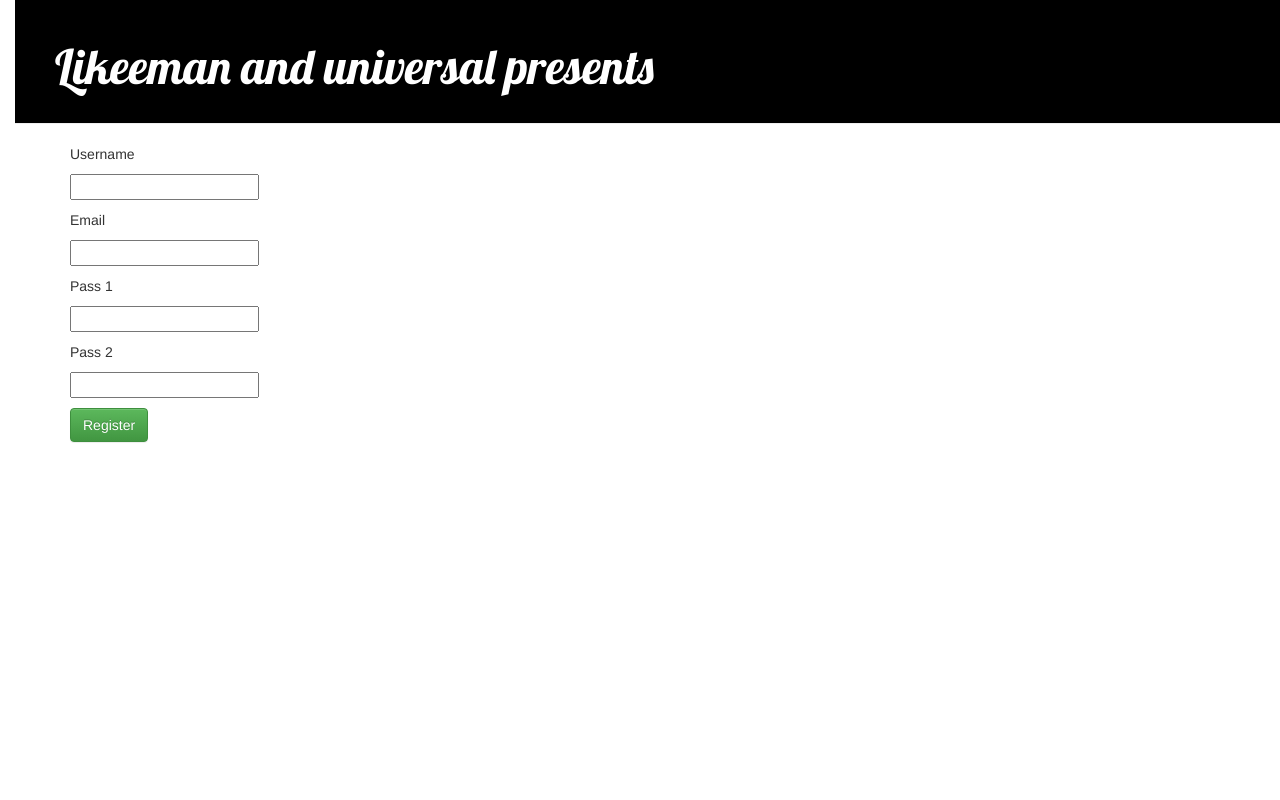
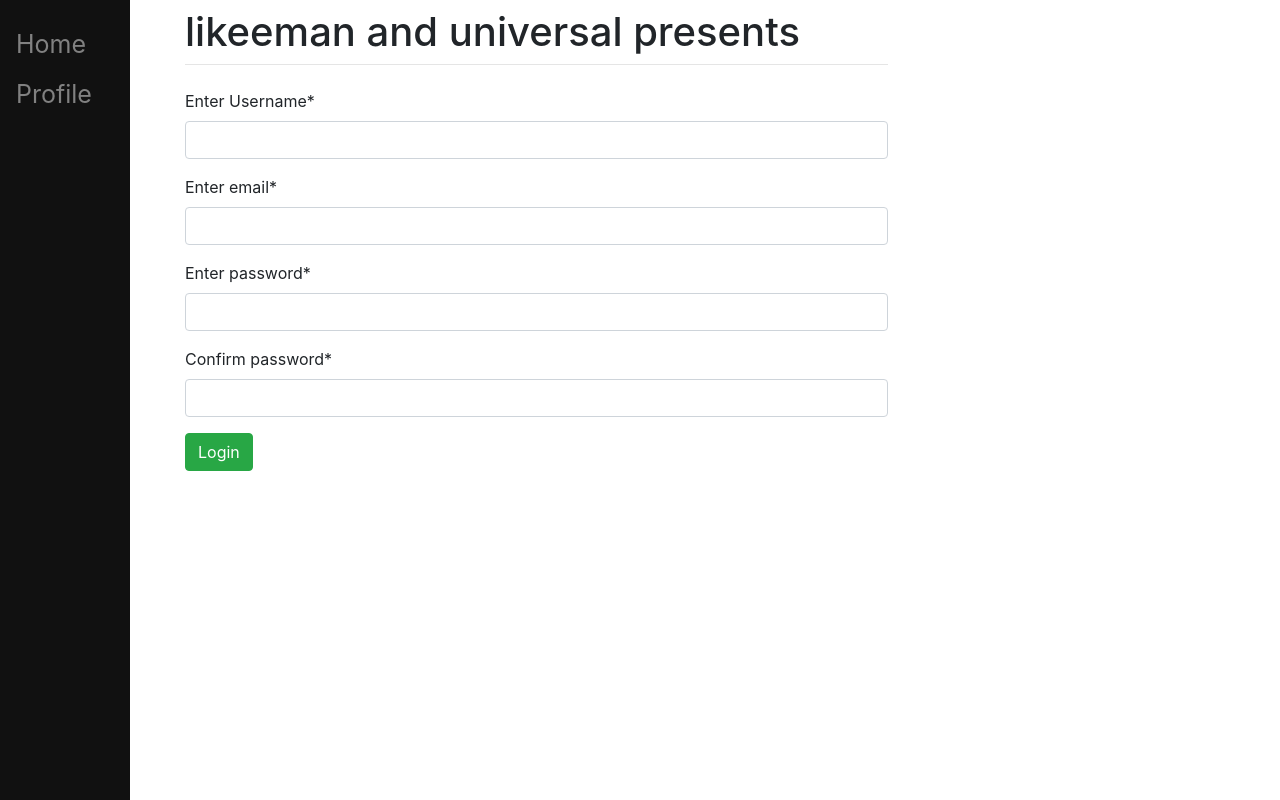
Before and after one commit to dansobolev/most_beautiful_website, a Django app: page /register/ in a window 1280 px wide. Run offline with Django 3.2, Linux system fonts and the light colour scheme; some libraries are stand-ins or nearby versions.

Commit message:
added new features (not important)

```diff
--- a/blog/admin.py
+++ b/blog/admin.py
@@ -1,4 +1,5 @@
 from django.contrib import admin
-from .models import Post
+from .models import Post, Email
 
 admin.site.register(Post)
+admin.site.register(Email)
--- a/blog/forms.py
+++ b/blog/forms.py
@@ -20,7 +20,7 @@ class RegisterForm(forms.Form):
     password2 = forms.CharField(label='Confirm password', widget=forms.PasswordInput)
 
     def clean_username(self):
-        username = self.cleaned_data['username'].lower()
+        username = self.cleaned_data['username']
         r = User.objects.filter(username=username)
         if r.count():
             raise ValidationError("Username already exists")
--- a/blog/templates/blog/base.html
+++ b/blog/templates/blog/base.html
@@ -50,6 +50,8 @@
 	<div class="sidenav">
 		<a href="/">Home</a>
 		<a href="/profile">Profile</a>
+		<a href="#">Market</a>
+		<a href="#">F.A.Q</a>
 	</div>
 
     <div id="content", name="content", class="main">
--- a/blog/templates/blog/contact.html
+++ b/blog/templates/blog/contact.html
@@ -1,4 +1,5 @@
 {% extends 'blog/base.html' %}
+{% load crispy_forms_tags %}
 
 {% block title %}
     Contact Us
@@ -9,7 +10,7 @@
         You have any issues or recommends? Contact us!
         <p></p>
         {% csrf_token %}
-        {{forms.as_p}}
+        {{forms|crispy}}
         <button type="submit" class="btn btn-success">Send</button>
     </form>
 {% endblock %}
--- a/blog/templates/blog/my_profile.html
+++ b/blog/templates/blog/my_profile.html
@@ -10,6 +10,8 @@ My page
     You logged in as : {{ request.user.username }}
     <p></p>
     Status : {{ answer }}
+    <p></p>
+    <a href="{% url 'test_user_page' %}">Test user page</a>
     <p></p>
     <a href="/post/new">
         Add new post
--- a/blog/templates/register/register.html
+++ b/blog/templates/register/register.html
@@ -1,51 +1,81 @@
+
+
+<!doctype html>
+
 {% if user.is_authenticated == False %}
-{% load static %}
+{% load crispy_forms_tags %}
+
 
 <html>
-    <head>
-        <title>XXX</title>
-        <link rel="stylesheet" href="//maxcdn.bootstrapcdn.com/bootstrap/3.2.0/css/bootstrap.min.css">
-        <link rel="stylesheet" href="//maxcdn.bootstrapcdn.com/bootstrap/3.2.0/css/bootstrap-theme.min.css">
-        <link href='//fonts.googleapis.com/css?family=Lobster&subset=latin,latin-ext' rel='stylesheet' type='text/css'>
-        <link rel="stylesheet" href="{% static 'css/blog.css' %}">
-    </head>
-    <body>
-        <div class="page-header">
+<head>
 
-            <h1><a href="/">Likeeman and universal presents</a></h1>
-        </div>
-        <div class="content container">
-            <div class="row">
-                <div class="col-md-8">
-                    <form method="Post" class="form-group" action="{% url 'register' %}">
-                        {% csrf_token %}
-                        Username
-                        <p></p>
-                        {{form.username}}
-                        <p></p>
-                        Email
-                        <p></p>
-                        {{form.email}}
-<p></p>
-                        Pass 1
-                        <p></p>
-                        {{form.password1}}
-<p></p>
-                        Pass 2
-                        <p></p>
-                        {{form.password2}}
-                        <p></p>
-                        <button type="submit" class="btn btn-success">
-                                Register
-                        </button>
-                    </form>
+	<style type="text/css">
+		.sidenav {
+			height:100%;
+			width:130px;
+			position: fixed;
+			z-index:1;
+			top:0;
+			left:0;
+			background-color:#111;
+			overflow-x: :hidden;
+			padding-top:20px;
+		}
+
+		.sidenav a {
+			padding:6px 8px 6px 16px;
+			text-decoration: none;
+			font-size:25px;
+			color: #818181;
+			display:block;
+		}
+
+		.sidenav a:hover{
+			color:#f1f1f1;
+		}
+
+		.main{
+			margin-left:160px;
+			padding: 0px 10px;
+		}
+
+	</style>
+
+	<meta charset="utf-8">
+    <meta name="viewport" content="width=device-width, initial-scale=1, shrink-to-fit=no">
+
+	<link rel="stylesheet" href="https://maxcdn.bootstrapcdn.com/bootstrap/4.0.0/css/bootstrap.min.css" integrity="sha384-Gn5384xqQ1aoWXA+058RXPxPg6fy4IWvTNh0E263XmFcJlSAwiGgFAW/dAiS6JXm" crossorigin="anonymous">
 
 
-                </div>
-            </div>
-        </div>
-    </body>
+
+	<title>Register here</title>
+</head>
+
+<body>
+	<div class="sidenav">
+		<a href="/">Home</a>
+		<a href="profile/">Profile</a>
+	</div>
+
+    <div id="content", name="content", class="main">
+		<div class="'row justify-content-center">
+			<div class="col-8">
+				<h1 class="mt-2">likeeman and universal presents</h1>
+				<hr class="mt-0 mb-4">
+				<form method="post" class="form-group">
+                    {% csrf_token %}
+                    {{form|crispy}}
+                    <button type="submit" class="btn btn-success">Login</button>
+                </form>
+			</div>
+		</div>
+    </div>
+
+	<script src="https://code.jquery.com/jquery-3.2.1.slim.min.js" integrity="sha384-KJ3o2DKtIkvYIK3UENzmM7KCkRr/rE9/Qpg6aAZGJwFDMVNA/GpGFF93hXpG5KkN" crossorigin="anonymous"></script>
+    <script src="https://cdnjs.cloudflare.com/ajax/libs/popper.js/1.12.9/umd/popper.min.js" integrity="sha384-ApNbgh9B+Y1QKtv3Rn7W3mgPxhU9K/ScQsAP7hUibX39j7fakFPskvXusvfa0b4Q" crossorigin="anonymous"></script>
+    <script src="https://maxcdn.bootstrapcdn.com/bootstrap/4.0.0/js/bootstrap.min.js" integrity="sha384-JZR6Spejh4U02d8jOt6vLEHfe/JQGiRRSQQxSfFWpi1MquVdAyjUar5+76PVCmYl" crossorigin="anonymous"></script>
+
+</body>
 </html>
 
-
 {% endif %}
--- a/blog/templates/registration/login.html
+++ b/blog/templates/registration/login.html
@@ -1,7 +1,7 @@
 
 
 <!doctype html>
-
+{% load crispy_forms_tags %}
 
 
 
@@ -11,7 +11,7 @@
 	<style type="text/css">
 		.sidenav {
 			height:100%;
-			width:130px;
+			width: 130px;
 			position: fixed;
 			z-index:1;
 			top:0;
@@ -63,7 +63,7 @@
 				<hr class="mt-0 mb-4">
 				<form method="post" class="form-group">
                     {% csrf_token %}
-                    {{form.as_p}}
+                    {{form|crispy}}
                     <button type="submit" class="btn btn-success">Login</button>
                     <p>Don't have an account? Create one <a href="/register">here</a></p>
                 </form>
--- a/blog/templates/registration/password_change_form.html
+++ b/blog/templates/registration/password_change_form.html
@@ -1,4 +1,5 @@
 {% extends 'blog/base.html' %}
+{% load crispy_forms_tags %}
 
 
 {% block content %}
@@ -8,7 +9,7 @@
 
 <form  method="post">
 {% csrf_token %}
-{{ form.as_p }}
+{{ form|crispy }}
 
 <button  type="submit"  class="btn btn-success">Change password </button>
 </form>
--- a/blog/urls.py
+++ b/blog/urls.py
@@ -9,4 +9,5 @@ urlpatterns = [
     path('profile/', views.yourprofile, name='yourprofile'),
     path('contact/', views.contact_us, name='contact'),
     path('sent_successfully/', views.send_email_function, name='send_success'),
+    path('test-user-page/', views.test_user_page, name='test_user_page'),
 ]
--- a/blog/views.py
+++ b/blog/views.py
@@ -117,3 +117,7 @@ def contact_us(request):
         print("NOT POST")
 
     return render(request, 'blog/contact.html', {'forms': form})
+
+
+def test_user_page(request):
+    return render(request, 'blog/test_user_page.html')
--- a/mysite/settings.py
+++ b/mysite/settings.py
@@ -44,6 +44,7 @@ INSTALLED_APPS = [
     'django.contrib.sessions',
     'django.contrib.messages',
     'django.contrib.staticfiles',
+    'crispy_forms',
 ]
 
 MIDDLEWARE = [
@@ -127,6 +128,8 @@ USE_TZ = True
 
 STATIC_URL = '/static/'
 
+CRISPY_TEMPLATE_PACK = 'bootstrap4'
+
 
 LOGIN_REDIRECT_URL = '/'
 LOGOUT_REDIRECT_URL = '/login'
```
Also changed, not shown: blog/templates/blog/test_user_page.html (added, +9 -0 lines), db.sqlite3.
